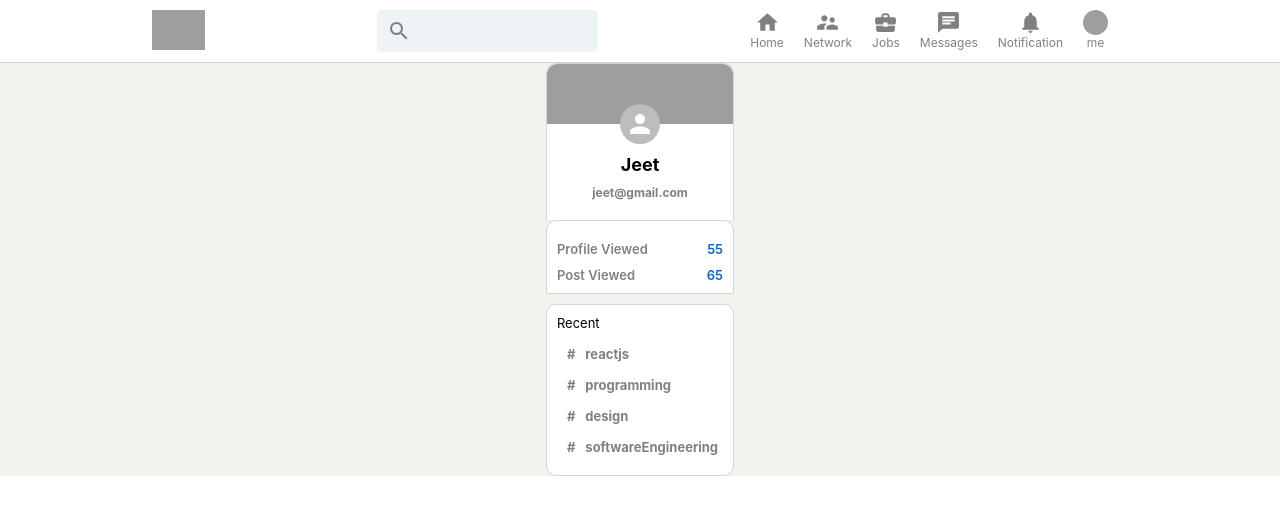
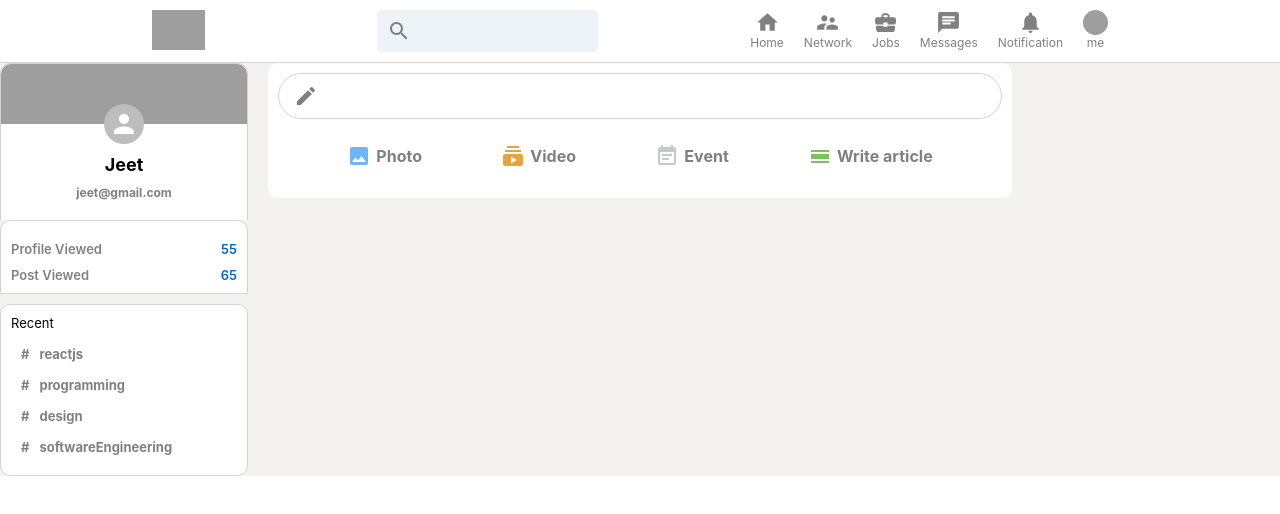
Before and after one commit to jeet-mahesh-shirodkar/linkedin-clone-yt, a React (Create React App) app: page / in a window 1280 px wide. Shown: the top 514 px of the page. Built offline with nearby package versions, Linux system fonts and the light colour scheme; grey boxes are pictures that could not be loaded.

Commit message:
feed sidebar component

```diff
--- a/src/App.css
+++ b/src/App.css
@@ -7,4 +7,5 @@
 
 .app__body{
   display: flex;
+  width: -webkit-fill-available;
 }
--- a/src/App.js
+++ b/src/App.js
@@ -2,18 +2,20 @@ import React from 'react';
 import './App.css';
 import Header from './Header';
 import Sidebar from './Sidebar';
+import Feed from './Feed';
 
 function App() {
   return (
     <div className="App">
       {/*Header*/}
-      <Header/>
+        <Header/>
       {/*App Body*/}
       <div className="app__body">
-      {/*Sidebar*/}
-        <Sidebar/>
-      {/*Feed*/}
-      {/*Widgets*/}
+        {/*Sidebar*/}
+          <Sidebar/>
+        {/*Feed*/}
+          <Feed/>
+        {/*Widgets*/}
       </div>
     </div>
   );
```
